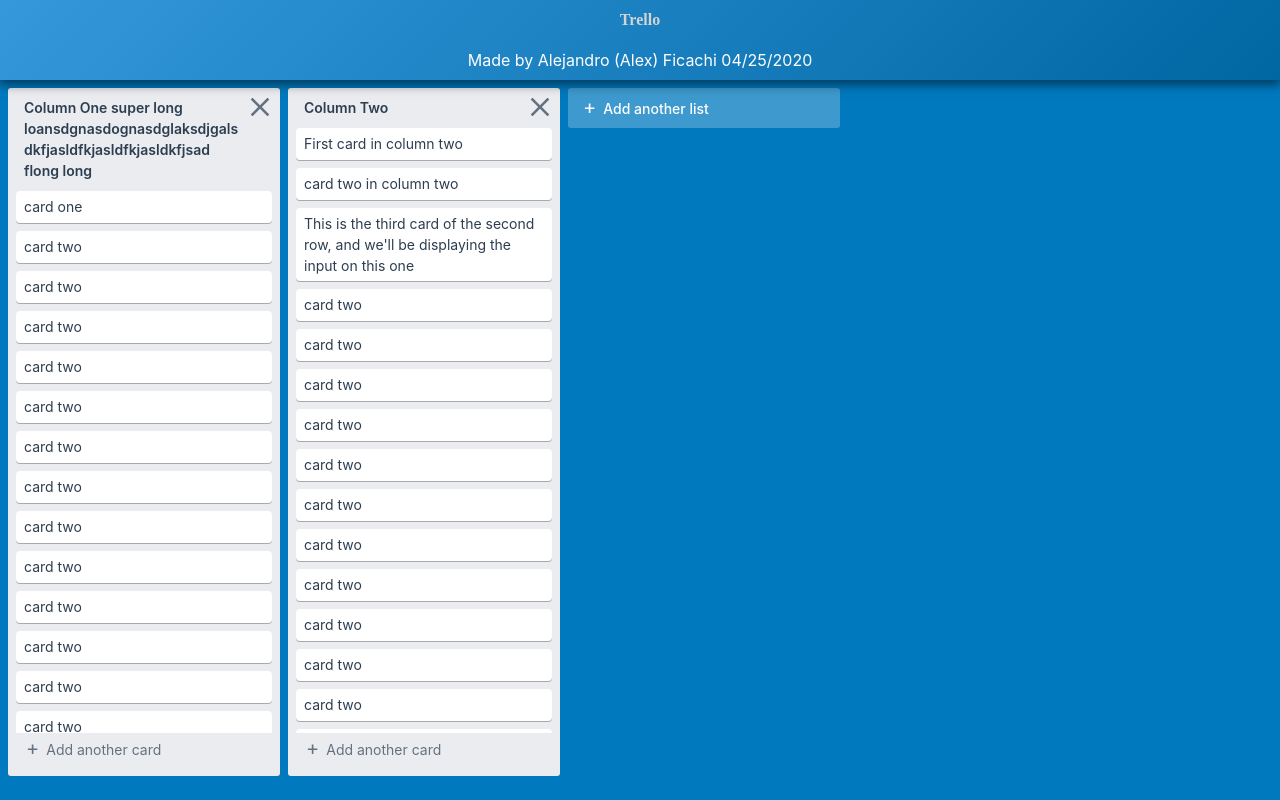
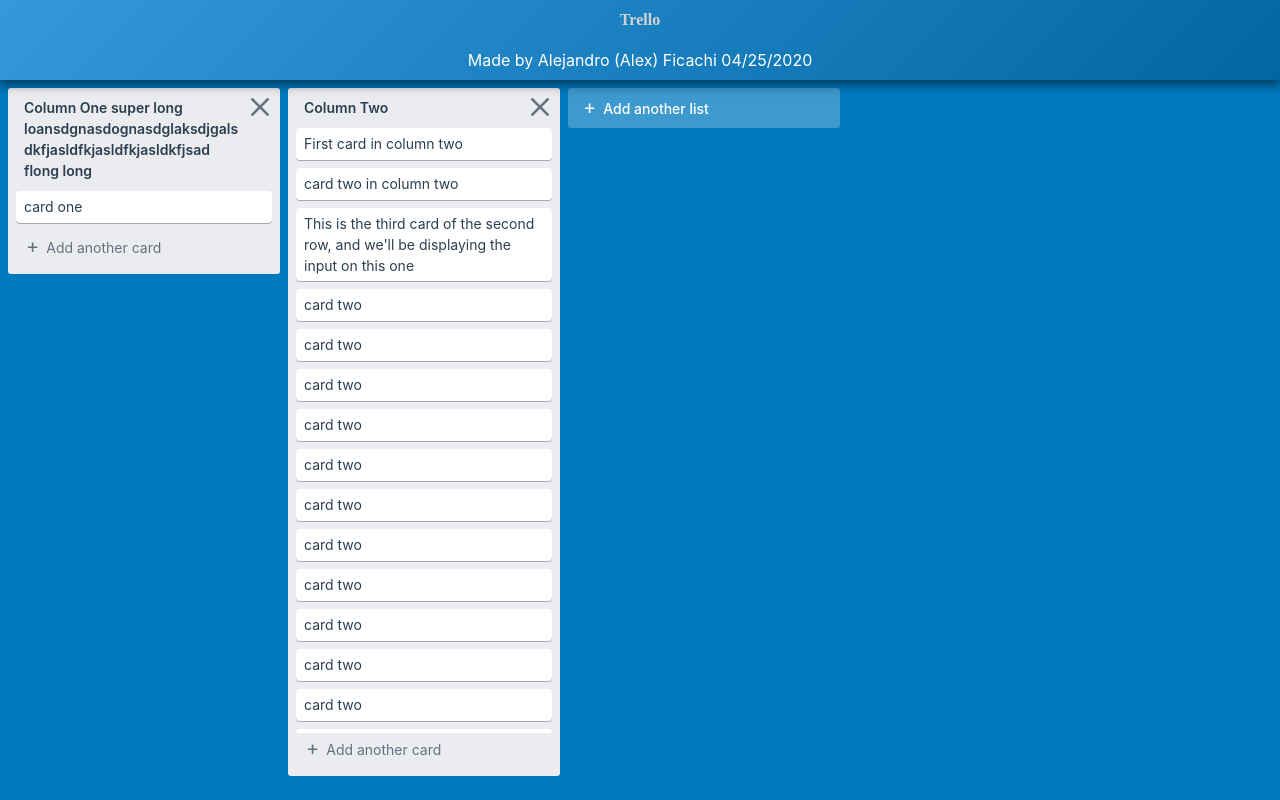
Before and after one commit to AlexFicachi/Trello, a React (Create React App) app: page / in a window 1280 px wide. Built offline with nearby package versions, Linux system fonts and the light colour scheme.

Commit message:
made column cards scrollable and footer fixed

```diff
--- a/src/App.js
+++ b/src/App.js
@@ -24,81 +24,6 @@
             id: v4(),
             editCardInput: false,
           },
-          {
-            name: 'card two',
-            id: v4(),
-            editCardInput: false,
-          },
-          {
-            name: 'card two',
-            id: v4(),
-            editCardInput: false,
-          },
-          {
-            name: 'card two',
-            id: v4(),
-            editCardInput: false,
-          },
-          {
-            name: 'card two',
-            id: v4(),
-            editCardInput: false,
-          },
-          {
-            name: 'card two',
-            id: v4(),
-            editCardInput: false,
-          },
-          {
-            name: 'card two',
-            id: v4(),
-            editCardInput: false,
-          },
-          {
-            name: 'card two',
-            id: v4(),
-            editCardInput: false,
-          },
-          {
-            name: 'card two',
-            id: v4(),
-            editCardInput: false,
-          },
-          {
-            name: 'card two',
-            id: v4(),
-            editCardInput: false,
-          },
-          {
-            name: 'card two',
-            id: v4(),
-            editCardInput: false,
-          },
-          {
-            name: 'card two',
-            id: v4(),
-            editCardInput: false,
-          },
-          {
-            name: 'card two',
-            id: v4(),
-            editCardInput: false,
-          },
-          {
-            name: 'card two',
-            id: v4(),
-            editCardInput: false,
-          },
-          {
-            name: 'card two',
-            id: v4(),
-            editCardInput: false,
-          },
-          {
-            name: 'card two',
-            id: v4(),
-            editCardInput: false,
-          }
         ],
       },
       {
--- a/src/components/column/columnbody/ColumnBody.js
+++ b/src/components/column/columnbody/ColumnBody.js
@@ -17,16 +17,24 @@
                         ref={provided.innerRef}
                         {...provided.droppableProps}
                     >
-                        <ColumnCards/>
-                        {provided.placeholder}
+                        <Scroll>
+                            <ColumnCards/>
+                            {provided.placeholder}
+                        </Scroll>
+                        <ColumnFoot/>
                     </Wrapper>
-                    <ColumnFoot/>
                 </React.Fragment>
             }
         </Droppable>
     )
 };
 
-const Wrapper = styled.div`
+const Scroll = styled.div`
     overflow-y: scroll;
 `
+
+const Wrapper = styled.div`
+    display: flex;
+    flex-direction: column;
+    overflow-y: hidden;
+`
```
